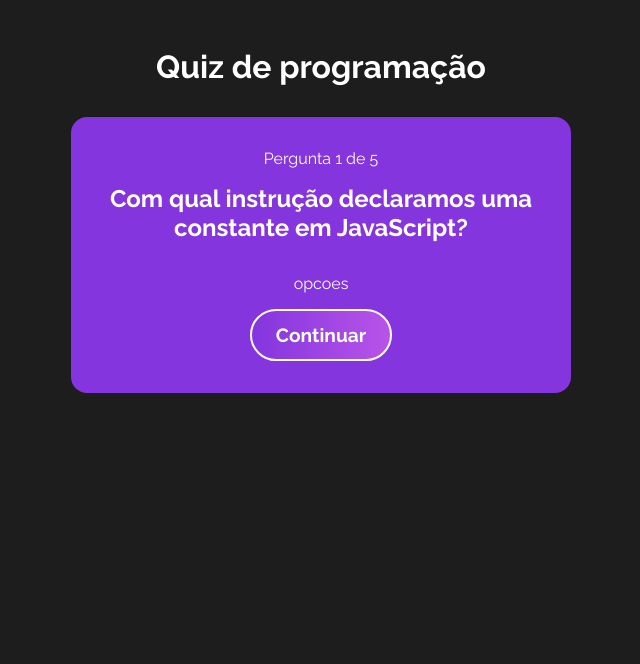
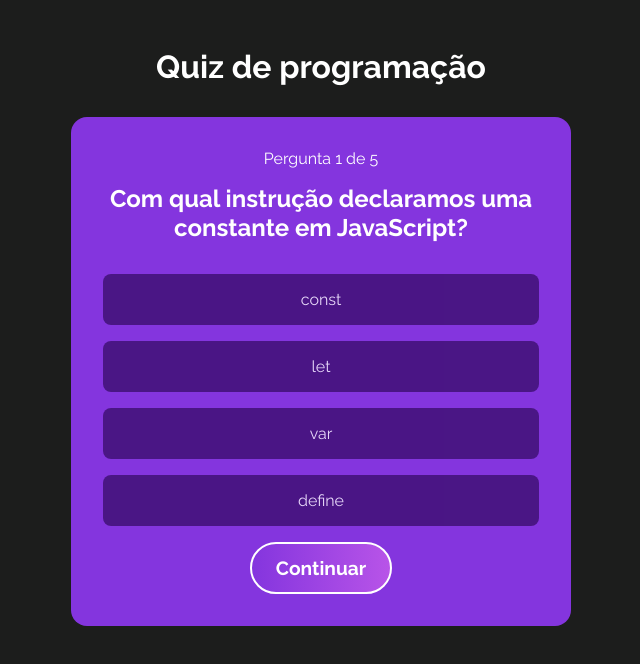
Before and after one commit to jhollyferr/hc-quiz, a React (Vite) app: page / in a window 1280 px wide. Both pictures are taken after a click on the button "Iniciar". Shown: the top 664 px of the page, without its empty margins (319-959 px from the left). Built offline with nearby package versions, Linux system fonts and the light colour scheme.

Commit message:
options style

```diff
--- /dev/null
+++ b/src/components/Option/index.css
@@ -0,0 +1,17 @@
+.option{
+    background: #3c0e70;
+    border-radius: .5rem;
+    padding: 1rem;
+    margin-bottom: 1rem;
+    cursor: pointer;
+    opacity: .8;
+    transition: .4s;
+}
+
+.option:hover{
+    opacity: 1;
+}
+
+#options-container .option p{
+    margin-bottom: 0;
+}
--- /dev/null
+++ b/src/components/Option/index.jsx
@@ -0,0 +1,14 @@
+import { useContext } from "react";
+import { QuizContext } from "../../context/quiz";
+
+import "./index.css";
+
+export const Option = ({ option }) => {
+  const [quizState, dispatch] = useContext(QuizContext);
+
+  return (
+    <div className="option">
+      <p>{option}</p>
+    </div>
+  );
+};
--- a/src/components/Question/index.jsx
+++ b/src/components/Question/index.jsx
@@ -1,5 +1,6 @@
 import { useContext } from "react";
 import { QuizContext } from "../../context/quiz";
+import { Option } from "../Option";
 
 import "./index.css";
 
@@ -9,6 +10,7 @@
   const { currentQuestion, questions } = quizState;
 
   const question = questions[currentQuestion].question;
+  const options = questions[currentQuestion].options;
 
   return (
     <div id="questions">
@@ -17,7 +19,9 @@
       </p>
       <h2>{question}</h2>
       <div id="options-container">
-        <p>opcoes</p>
+        {options.map((option) => (
+          <Option option={option} key={option} />
+        ))}
       </div>
       <button onClick={() => dispatch({ type: "CHANGE_QUESTION" })}>
         Continuar
```
